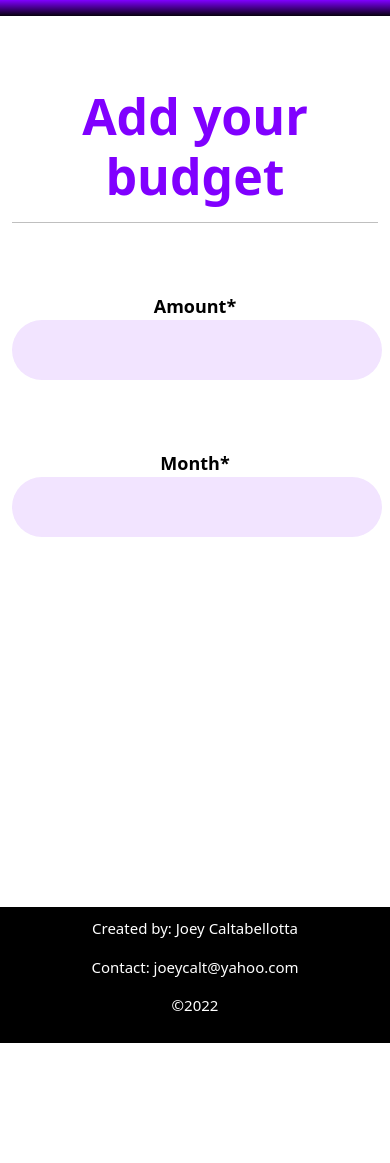
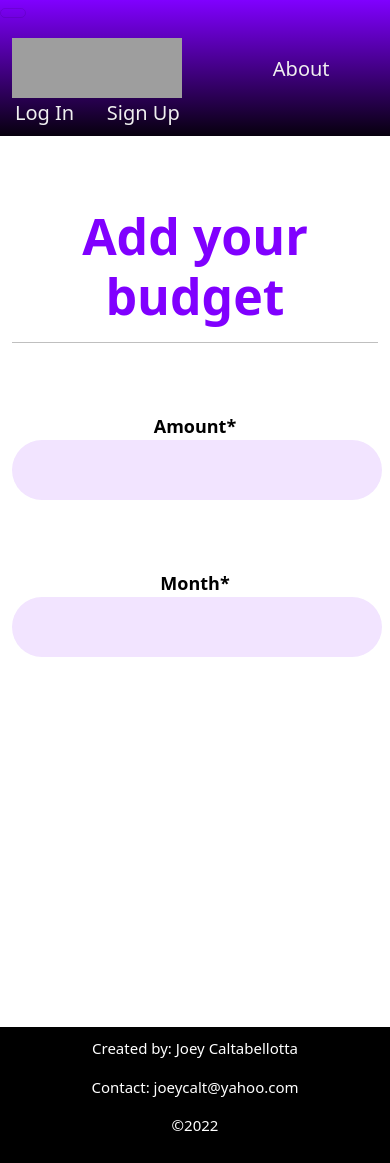
Before and after one commit to joeycalt/myBudget, a Django app: page /budget/new/ in a window 390 px wide; the page is wider, and only the part inside the window is pictured. Before the commit the page ends 1043 px from the top of that part, so only its background shows below. Run offline with Django 4.2, Linux system fonts and the light colour scheme; some libraries are stand-ins or nearby versions; grey boxes are pictures that could not be loaded.

Commit message:
rendered navbar on mobile view, just need to style

```diff
--- a/main_app/static/styles/main.css
+++ b/main_app/static/styles/main.css
@@ -726,3 +726,10 @@ div.buttons {
   #hint_id_username, #hint_id_password2 {
     display: none;
 }
+
+@media only screen and (min-width: 390px) {
+    .navbar-expand-lg .navbar-collapse {
+        font-size: 10px!important;
+        display: block;
+    }
+}
--- a/main_app/templates/base.html
+++ b/main_app/templates/base.html
@@ -9,25 +9,29 @@
         <script src="https://code.jquery.com/jquery-3.6.0.min.js" integrity="sha256-/xUj+3OJU5yExlq6GSYGSHk7tPXikynS7ogEvDej/m4=" crossorigin="anonymous"></script>
         <link rel="stylesheet" href="{% static 'styles/main.css' %}" />
         <script src="{% static 'scripts/main.js' %}" defer></script>
-        <title>myBudget - {% block title %}{% endblock %}</title>
+        <title>myBudget {% block title %}{% endblock %}</title>
     </head>
     <body>
         <div>
         <nav class="navbar navbar-expand-lg">
-            <span class="collapse navbar-collapse justify-content-end" id="navbarMain">
-                <a class="container-fluid justify-content-start navbar-brand" href="/">
+            <button class="navbar-toggler toggler-example" type="button" data-toggle="collapse" data-target="#navbarSupportedContent1"
+    aria-controls="navbarSupportedContent1" aria-expanded="false" aria-label="Toggle navigation"><span class="dark-blue-text"><i
+        class="fas fa-bars fa-1x"></i></span></button>
+        <div class="collapse navbar-collapse" id="navbarSupportedContent1">
+            <span class="navbar-collapse justify-content-end navbar-nav mr-auto" id="navbarMain">
+                <a class="container-fluid justify-content-start navbar-brand nav-item active" href="/">
                     <img class= 'logo' src="https://i.im.ge/2022/10/14/27JHa8.Group-12.png" alt="">
                 </a>
 
         <span class="base navbar-area">
-                    <a class="navbar-link" href="/about">About</a>
+                    <a class="navbar-link nav-item" href="/about">About</a>
 
                 {% if user.is_authenticated %}
-                    <a class="navbar-link" href="/budget">List</a>
-                    <a class="navbar-link" href="/budget/new">Add a Budget</a>
+                    <a class="navbar-link nav-item" href="/budget">List</a>
+                    <a class="navbar-link nav-item" href="/budget/new">Add a Budget</a>
                     <span class="navbar-item user" >Welcome: {{user.username}}</span>
                     <span type="button" class="btn btn-dark rounded-pill">
-                    <a class="navbar-link" href="{% url 'logout' %}">
+                    <a class="navbar-link nav-item" href="{% url 'logout' %}">
                         Logout
                     </a>
                 </span>
@@ -39,6 +43,7 @@
 
             {% endif %}
             </span>
+            </div>
         </nav>
     <div class="container">
 
--- a/main_app/templates/home.html
+++ b/main_app/templates/home.html
@@ -24,7 +24,6 @@
                 {% if user.is_authenticated %}
                     <a class="navbar-link" href="/budget">List</a>
                     <a class="navbar-link" href="/budget/new">Add a Budget</a>
-                    <!-- <a class="navbar-link" href="/purchases">Add a Purchase</a> -->
                     <span class="navbar-item user" >Welcome: {{user.username}}</span>
                     <span type="button" class="btn btn-dark rounded-pill">
                     <a class="navbar-link" href="{% url 'logout' %}">
```
